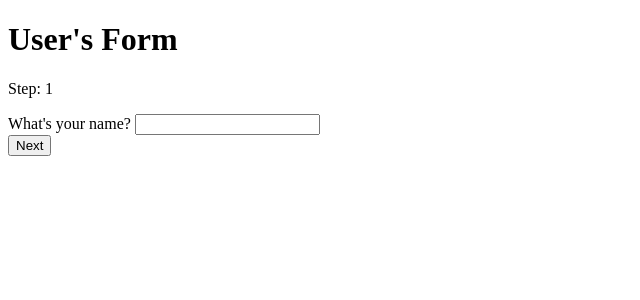
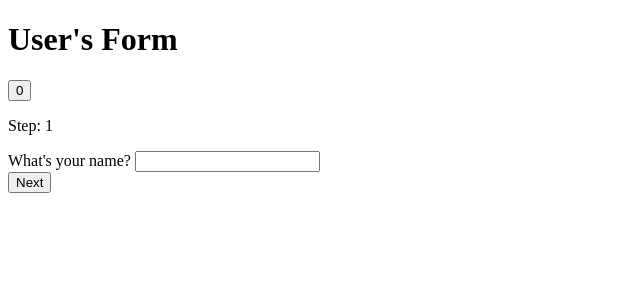
Before and after one commit to Mizzade/svelte-5-course, a SvelteKit app: page / in a window 1280 px wide. Shown: the top 300 px of the page, without its empty margins (0-640 px from the left). Built offline with nearby package versions, Linux system fonts and the light colour scheme.

Commit message:
Add complex state with getter and setter (#11)

```diff
--- a/src/routes/+page.svelte
+++ b/src/routes/+page.svelte
@@ -64,8 +64,9 @@
 	{#each QUESTIONS as { id, type, question }, index (id)}
 		{#if formState.step === index}
 			<div
-			in:fly={{ x: 200, duration: 200, opacity: 0, delay: 200}}
-			out:fly={{ x: -200, duration: 200, opacity: 0}}>
+				in:fly={{ x: 200, duration: 200, opacity: 0, delay: 200 }}
+				out:fly={{ x: -200, duration: 200, opacity: 0 }}
+			>
 				{@render formStep({ question, id, type })}
 			</div>
 		{/if}
--- a/src/routes/Header.svelte
+++ b/src/routes/Header.svelte
@@ -1,13 +1,22 @@
 <script lang="ts">
+	import { createState } from './state.svelte';
+
 	let {
 		name
 	}: {
 		name: string;
 	} = $props();
+
+	const myState = createState();
 </script>
 
 <div>
 	<h1>
 		{name ? name : 'User'}'s Form
 	</h1>
+	<button
+		onclick={() => {
+			myState.value = 10;
+		}}>{myState.value}</button
+	>
 </div>
--- /dev/null
+++ b/src/routes/state.svelte.ts
@@ -0,0 +1,17 @@
+export function createState() {
+	let value = $state(0);
+
+	function up() {
+		value += 1;
+	}
+
+	return {
+		get value() {
+			return value;
+		},
+		set value(newValue) {
+			value = newValue;
+		},
+		up
+	};
+}
```
